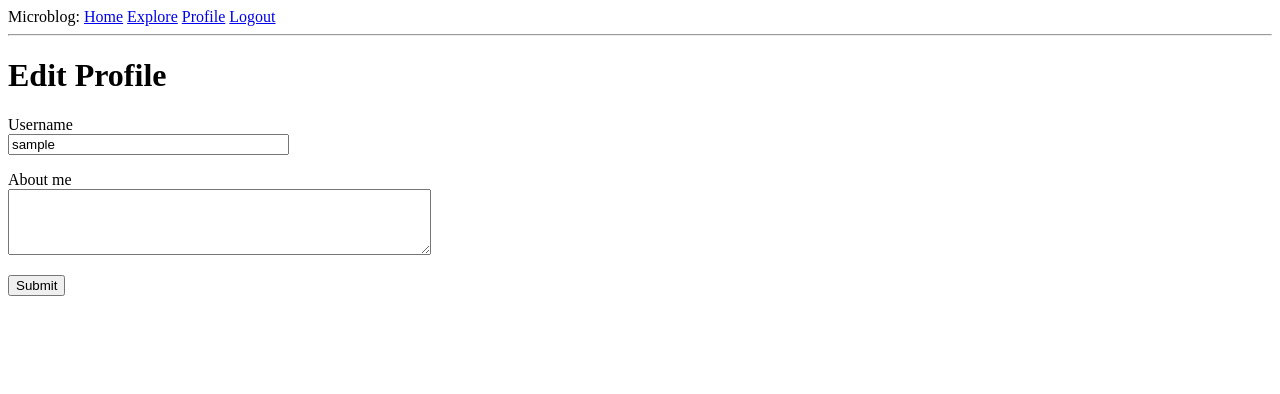
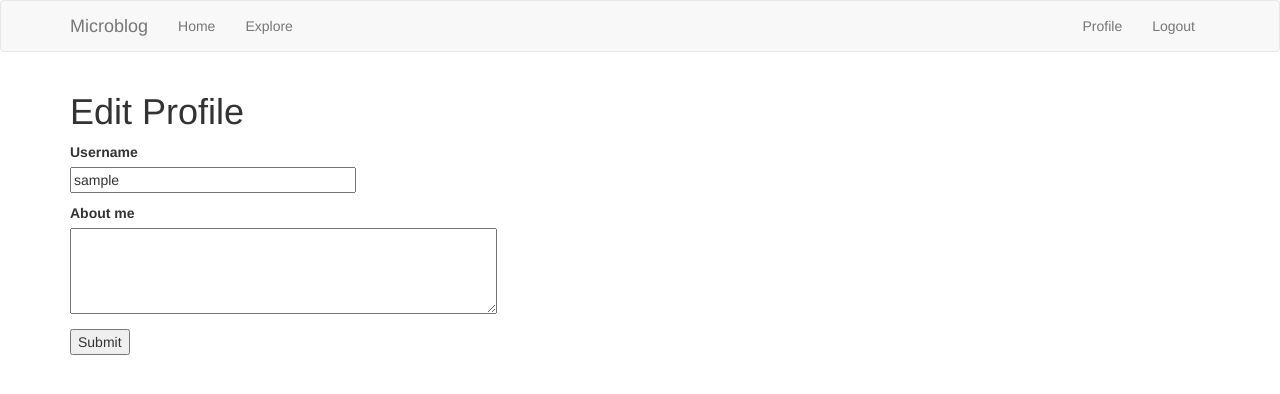
Before and after one commit to AlexYaneva/Flask-CRUD-app, a Flask app: page /edit_profile in a window 1280 px wide. Shown: the top 394 px of the page. Run offline with Flask 2, Linux system fonts and the light colour scheme; the visitor is signed in with stand-in values (Sample User, id 1); data comes from the database, SQL or seed files in the repository; some libraries are stand-ins or nearby versions.

Commit message:
amending templates

```diff
--- a/app_package/__init__.py
+++ b/app_package/__init__.py
@@ -6,6 +6,7 @@ from flask_sqlalchemy import SQLAlchemy
 from flask_migrate import Migrate
 from flask_login import LoginManager
 from flask_mail import Mail
+from flask_bootstrap import Bootstrap
 from config import Config
 
 
@@ -20,6 +21,7 @@ login = LoginManager(app)
 login.login_view = 'login' #The 'login' value above is the function (or endpoint) name for the login view.
 #In other words, the name you would use in a url_for() call to get the URL.
 mail = Mail(app)
+bootstrap = Bootstrap(app)
 
 
 #only enabling the logger if the app is running without debug mode:
--- a/app_package/templates/404.html
+++ b/app_package/templates/404.html
@@ -1,6 +1,6 @@
 {% extends 'base.html' %}
 
-{% block content %}
+{% block app_content %}
 	<h1>File Not Found</h1>
 	<p><a href="{{ url_for('index') }}">Go back</a></p>
 {% endblock %}
--- a/app_package/templates/500.html
+++ b/app_package/templates/500.html
@@ -1,6 +1,6 @@
 {% extends 'base.html' %}
 
-{% block content %}
+{% block app_content %}
 	<h1>An unexpected error has occurred</h1>
 	<p>The administrator has been notified. Sorry for the inconvenience!</p>
 	<p><a href="{{ url_for('index') }}">Go back</a></p>
--- a/app_package/templates/base.html
+++ b/app_package/templates/base.html
@@ -1,36 +1,53 @@
 <!-- This base template takes care of the general page structure and
 	the other templates will inherit from it. -->
 
-<!DOCTYPE html>
-<html>
-<head>
-	{% if title %}
-	<title>{{ title }} - Microblog</title>
+{% extends 'bootstrap/base.html' %}
+
+{% block title %}
+    {% if title %}{{ title }} - Microblog{% else %}Welcome to Microblog{% endif %}
+{% endblock %}
+
+{% block navbar %}
+    <nav class="navbar navbar-default">
+        <div class="container">
+            <div class="navbar-header">
+                <button type="button" class="navbar-toggle collapsed" data-toggle="collapse" data-target="#bs-example-navbar-collapse-1" aria-expanded="false">
+                    <span class="sr-only">Toggle navigation</span>
+                    <span class="icon-bar"></span>
+                    <span class="icon-bar"></span>
+                    <span class="icon-bar"></span>
+                </button>
+                <a class="navbar-brand" href="{{ url_for('index') }}">Microblog</a>
+            </div>
+            <div class="collapse navbar-collapse" id="bs-example-navbar-collapse-1">
+                <ul class="nav navbar-nav">
+                    <li><a href="{{ url_for('index') }}">Home</a></li>
+                    <li><a href="{{ url_for('explore') }}">Explore</a></li>
+                </ul>
+                <ul class="nav navbar-nav navbar-right">
+                    {% if current_user.is_anonymous %}
+                    <li><a href="{{ url_for('login') }}">Login</a></li>
                     {% else %}
-	<title>Welcome to Microblog!</title>
+                    <li><a href="{{ url_for('user', username=current_user.username) }}">Profile</a></li>
+                    <li><a href="{{ url_for('logout') }}">Logout</a></li>
                     {% endif %}
-</head>
-<body>
-	<div> Microblog:
-		<a href="{{ url_for('index') }}">Home</a>
-		<a href="{{ url_for('explore') }}">Explore</a>
-		{% if current_user.is_anonimous %}
-		<a href="{{ url_for('login') }}">Login</a>
-		{% else %}
-		<a href="{{ url_for('user', username=current_user.username) }}">Profile</a>
-		<a href="{{ url_for('logout') }}">Logout</a>
-		{% endif %}
+                </ul>
             </div>
-	<hr>
+        </div>
+    </nav>
+{% endblock %}
+
+{% block content %}
+    <div class="container">
         {% with messages = get_flashed_messages() %}
         {% if messages %}
-	<ul>
             {% for message in messages %}
-		<li>{{ message }}</li>
+            <div class="alert alert-info" role="alert">{{ message }}</div>
             {% endfor %}
-	</ul>
         {% endif %}
         {% endwith %}
-	{% block content %}{% endblock %}
-</body>
-</html>
+
+        {# application content needs to be provided in the app_content block #}
+        {% block app_content %}{% endblock %}
+    </div>
+{% endblock %}
--- a/app_package/templates/edit_profile.html
+++ b/app_package/templates/edit_profile.html
@@ -1,6 +1,6 @@
 {% extends 'base.html' %}
 
-{% block content %}
+{% block app_content %}
 
 <h1>Edit Profile</h1>
 <form action='' method='post'>
--- a/app_package/templates/index.html
+++ b/app_package/templates/index.html
@@ -3,7 +3,7 @@
 
 {% extends "base.html" %}
 
-{% block content %}    <!-- the name of this block statement is 'content' -->
+{% block app_content %}    <!-- the name of this block statement is 'content' -->
 
 	<h1>Hi, {{ current_user.username }}!</h1>
 	{% if form %} <!-- adding a conditional to check if the form exists and needs to be rendered (for example, it does not for the 'explore' page) -->
--- a/app_package/templates/login.html
+++ b/app_package/templates/login.html
@@ -2,7 +2,7 @@
 <html>
 {% extends 'base.html' %}
 
-{% block content %}
+{% block app_content %}
 	<h1>Sign In</h1>
 	<form action='' method='post' novalidate>  <!-- the action attribute here should have the URL to be used when submitting the form-->
 		{{ form.hidden_tag() }}
--- a/app_package/templates/register.html
+++ b/app_package/templates/register.html
@@ -3,7 +3,7 @@
 
 {% extends "base.html" %}
 
-{% block content %}
+{% block app_content %}
 
 	<h1>Register</h1>
 	<form action='' method='post'>
--- a/app_package/templates/reset_password.html
+++ b/app_package/templates/reset_password.html
@@ -1,6 +1,6 @@
 {% extends "base.html" %}
 
-{% block content %}
+{% block app_content %}
     <h1>Reset Your Password</h1>
     <form action="" method="post">
         {{ form.hidden_tag() }}
--- a/app_package/templates/reset_password_request.html
+++ b/app_package/templates/reset_password_request.html
@@ -1,6 +1,6 @@
 {% extends "base.html" %}
 
-{% block content %}
+{% block app_content %}
     <h1>Reset Password</h1>
     <form action="" method="post">
         {{ form.hidden_tag() }}
--- a/app_package/templates/user.html
+++ b/app_package/templates/user.html
@@ -3,7 +3,7 @@
 
 {% extends 'base.html' %}
 
-{% block content %}
+{% block app_content %}
 	<table>
 		<tr valign="top">
 			<td><img src="{{ user.avatar(128) }}"></td>
```
Lines whose indentation alone changed are shown as unchanged.
